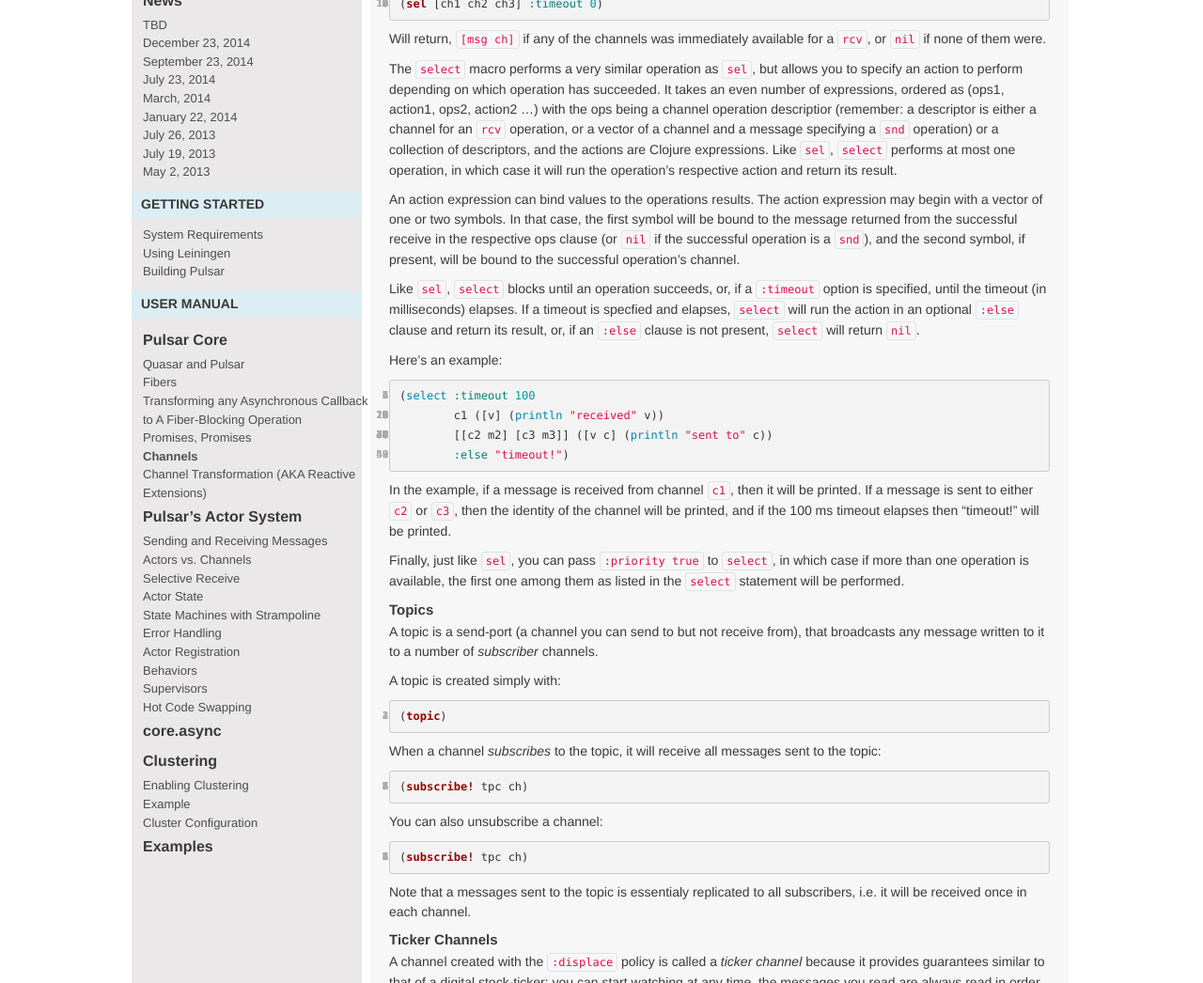
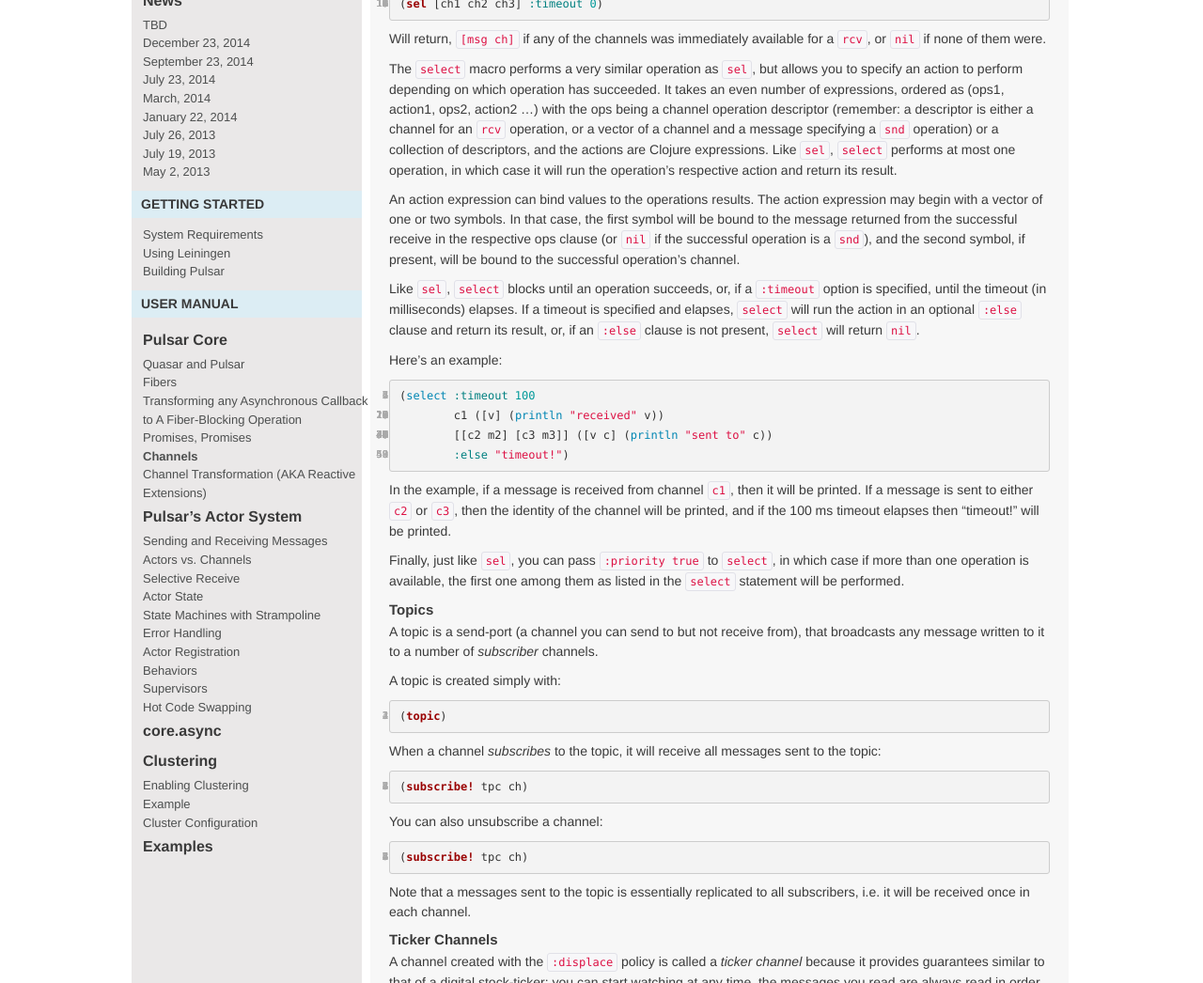
Before and after one commit to puniverse/pulsar, a Jekyll site: the page built from docs/index.md, in a window 1280 px wide and 1400 px high, scrolled down 7454 px. Shown: the part 195-1241 px from the top of the window at 94% size. Built offline with Jekyll 4.4.1, drawn with Linux system fonts in a browser that asks for light colours; nearby versions of some CDN libraries; Markdown is read by kramdown in place of the engine named in the settings; some of the changed text lies outside the part shown.

Commit message:
:lipstick: typos

```diff
--- a/docs/index.md
+++ b/docs/index.md
@@ -424,11 +424,11 @@
 Will return, `[msg ch]` if any of the channels was immediately available for a `rcv`, or `nil` if none of them were.
 
 The `select` macro performs a very similar operation as `sel`, but allows you to specify an action to perform depending on which operation has succeeded.
-It takes an even number of expressions, ordered as (ops1, action1, ops2, action2 ...) with the ops being a channel operation descriptior (remember: a descriptor is either a channel for an `rcv` operation, or a vector of a channel and a message specifying a `snd` operation) or a collection of descriptors, and the actions are Clojure expressions. Like `sel`, `select` performs at most one operation, in which case it will run the operation's respective action and return its result.
+It takes an even number of expressions, ordered as (ops1, action1, ops2, action2 ...) with the ops being a channel operation descriptor (remember: a descriptor is either a channel for an `rcv` operation, or a vector of a channel and a message specifying a `snd` operation) or a collection of descriptors, and the actions are Clojure expressions. Like `sel`, `select` performs at most one operation, in which case it will run the operation's respective action and return its result.
 
 An action expression can bind values to the operations results. The action expression may begin with a vector of one or two symbols. In that case, the first symbol will be bound to the message returned from the successful receive in the respective ops clause (or `nil` if the successful operation is a `snd`), and the second symbol, if present, will be bound to the successful operation's channel.
 
-Like `sel`, `select` blocks until an operation succeeds, or, if a `:timeout` option is specified, until the timeout (in milliseconds) elapses. If a timeout is specfied and elapses, `select` will run the action in an optional `:else` clause and return its result, or, if an `:else` clause is not present, `select` will return `nil`.
+Like `sel`, `select` blocks until an operation succeeds, or, if a `:timeout` option is specified, until the timeout (in milliseconds) elapses. If a timeout is specified and elapses, `select` will run the action in an optional `:else` clause and return its result, or, if an `:else` clause is not present, `select` will return `nil`.
 
 Here's an example:
 
@@ -465,7 +465,7 @@
 (subscribe! tpc ch)
 ~~~
 
-Note that a messages sent to the topic is essentialy replicated to all subscribers, i.e. it will be received once in each channel.
+Note that a messages sent to the topic is essentially replicated to all subscribers, i.e. it will be received once in each channel.
 
 #### Ticker Channels
 
```
Also changed, not shown: other parts of docs/index.md (+8 -8 lines).
